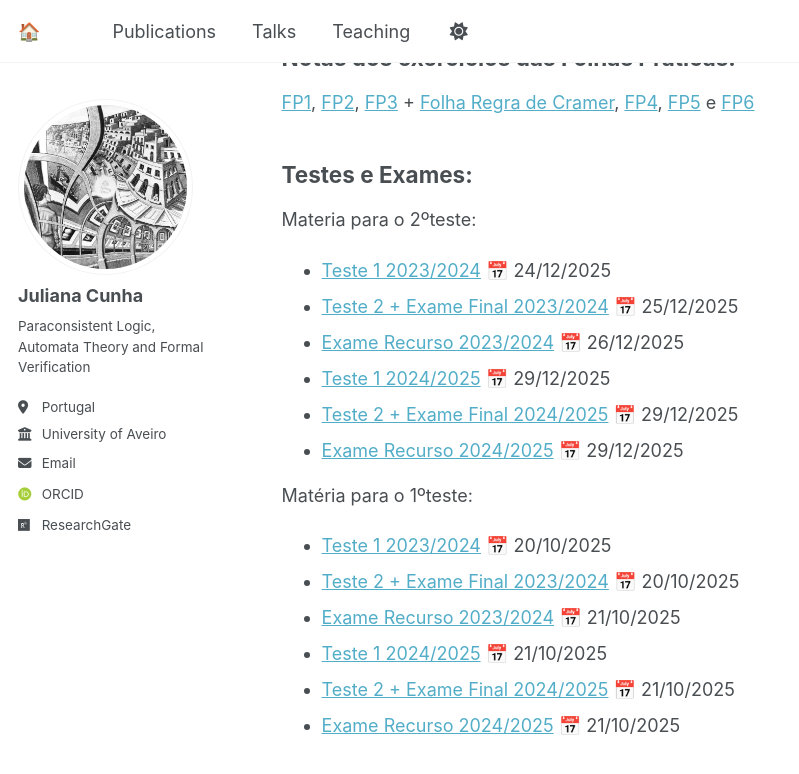
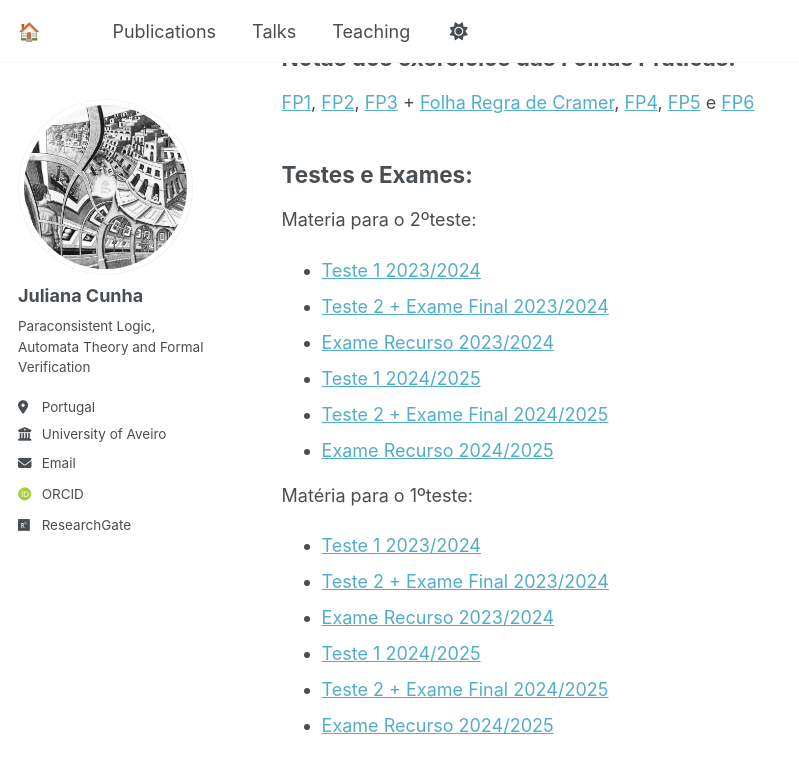
Before and after one commit to juliana-cunha/juliana-cunha.github.io, a Jekyll site: the page built from _pages/teaching.md, in a window 1280 px wide and 900 px high, scrolled down 371 px. Shown: the top 774 px of the window, without its empty margins (0-799 px from the left). Built offline with Jekyll 4.4.1, drawn with Linux system fonts in a browser that asks for light colours; some web fonts are replaced; a script that is not in the unit is left out.

Commit message:
Update teaching.md

```diff
--- a/_pages/teaching.md
+++ b/_pages/teaching.md
@@ -20,18 +20,18 @@ Notas dos exercícios das Folhas Práticas:
 Testes e Exames:
 ------
 Materia para o 2ºteste:
-- [Teste 1 2023/2024](https://juliana-cunha.github.io/files/Teste1%202023%20(2).pdf) 📅 24/12/2025
-- [Teste 2 + Exame Final 2023/2024](https://juliana-cunha.github.io/files/Exame%20Final%202023%20(2).pdf) 📅 25/12/2025
-- [Exame Recurso 2023/2024](https://juliana-cunha.github.io/files/Exame%20Recurso%202023%20(2).pdf) 📅 26/12/2025
-- [Teste 1 2024/2025](https://juliana-cunha.github.io/files/Teste1%202024%20(2).pdf) 📅 29/12/2025
-- [Teste 2 + Exame Final 2024/2025](https://juliana-cunha.github.io/files/Exame%20final%202024%20(2).pdf) 📅 29/12/2025
-- [Exame Recurso 2024/2025](https://juliana-cunha.github.io/files/Exame%20de%20recurso%202024%20(2).pdf) 📅 29/12/2025
+- [Teste 1 2023/2024](https://juliana-cunha.github.io/files/Teste1%202023%20(2).pdf)
+- [Teste 2 + Exame Final 2023/2024](https://juliana-cunha.github.io/files/Exame%20Final%202023%20(2).pdf)
+- [Exame Recurso 2023/2024](https://juliana-cunha.github.io/files/Exame%20Recurso%202023%20(2).pdf)
+- [Teste 1 2024/2025](https://juliana-cunha.github.io/files/Teste1%202024%20(2).pdf)
+- [Teste 2 + Exame Final 2024/2025](https://juliana-cunha.github.io/files/Exame%20final%202024%20(2).pdf)
+- [Exame Recurso 2024/2025](https://juliana-cunha.github.io/files/Exame%20de%20recurso%202024%20(2).pdf)
 
 
 Matéria para o 1ºteste:
-- [Teste 1 2023/2024](https://juliana-cunha.github.io/files/Teste1_2023.pdf) 📅 20/10/2025
-- [Teste 2 + Exame Final 2023/2024](https://juliana-cunha.github.io/files/ExameFinal_2023.pdf) 📅 20/10/2025
-- [Exame Recurso 2023/2024](https://juliana-cunha.github.io/files/Recurso_2023.pdf) 📅 21/10/2025
-- [Teste 1 2024/2025](https://juliana-cunha.github.io/files/Teste1_2024.pdf) 📅 21/10/2025
-- [Teste 2 + Exame Final 2024/2025](https://juliana-cunha.github.io/files/ExameFinal_2024.pdf) 📅 21/10/2025
-- [Exame Recurso 2024/2025](https://juliana-cunha.github.io/files/Recurso_2024.pdf) 📅 21/10/2025
+- [Teste 1 2023/2024](https://juliana-cunha.github.io/files/Teste1_2023.pdf)
+- [Teste 2 + Exame Final 2023/2024](https://juliana-cunha.github.io/files/ExameFinal_2023.pdf)
+- [Exame Recurso 2023/2024](https://juliana-cunha.github.io/files/Recurso_2023.pdf)
+- [Teste 1 2024/2025](https://juliana-cunha.github.io/files/Teste1_2024.pdf)
+- [Teste 2 + Exame Final 2024/2025](https://juliana-cunha.github.io/files/ExameFinal_2024.pdf)
+- [Exame Recurso 2024/2025](https://juliana-cunha.github.io/files/Recurso_2024.pdf)
```
